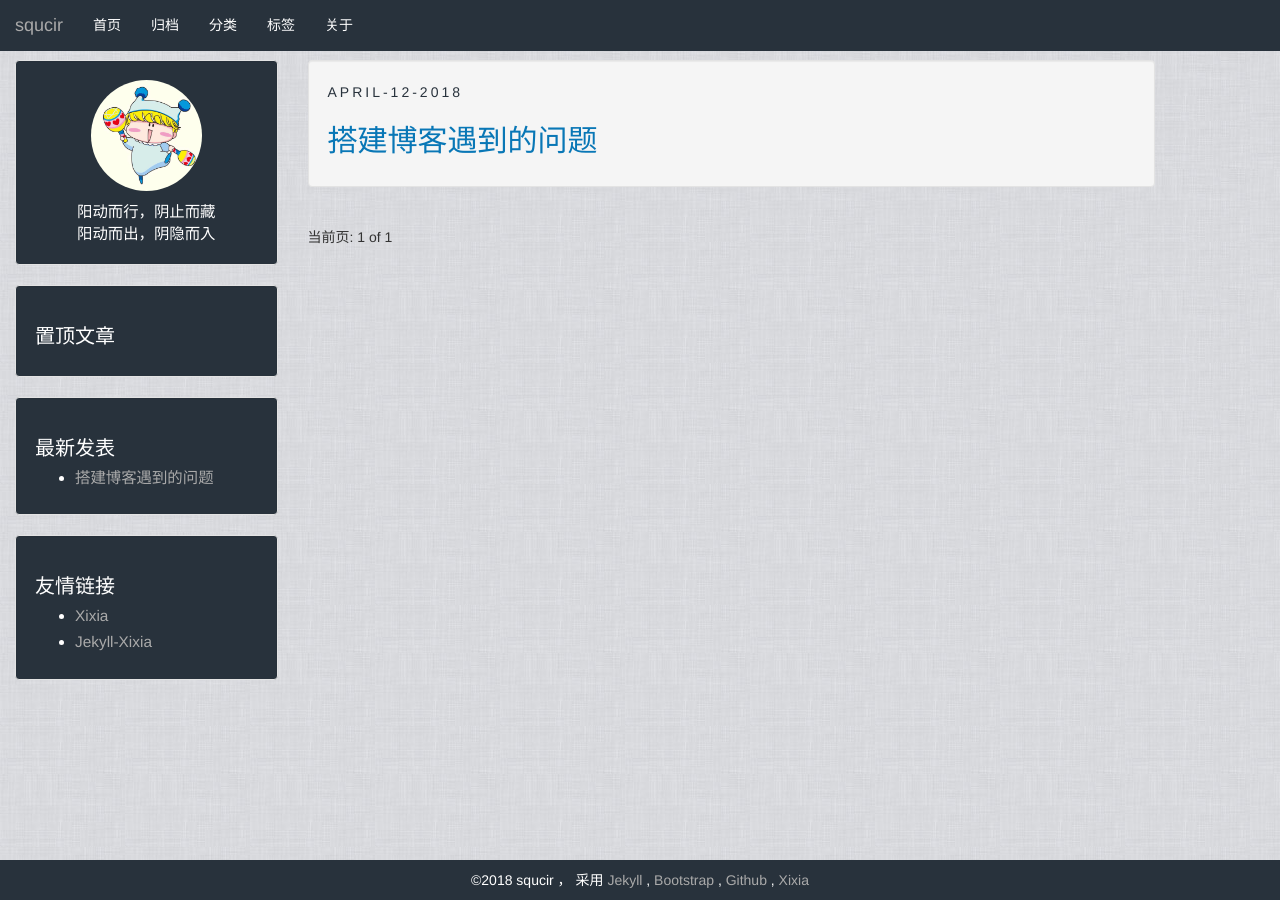
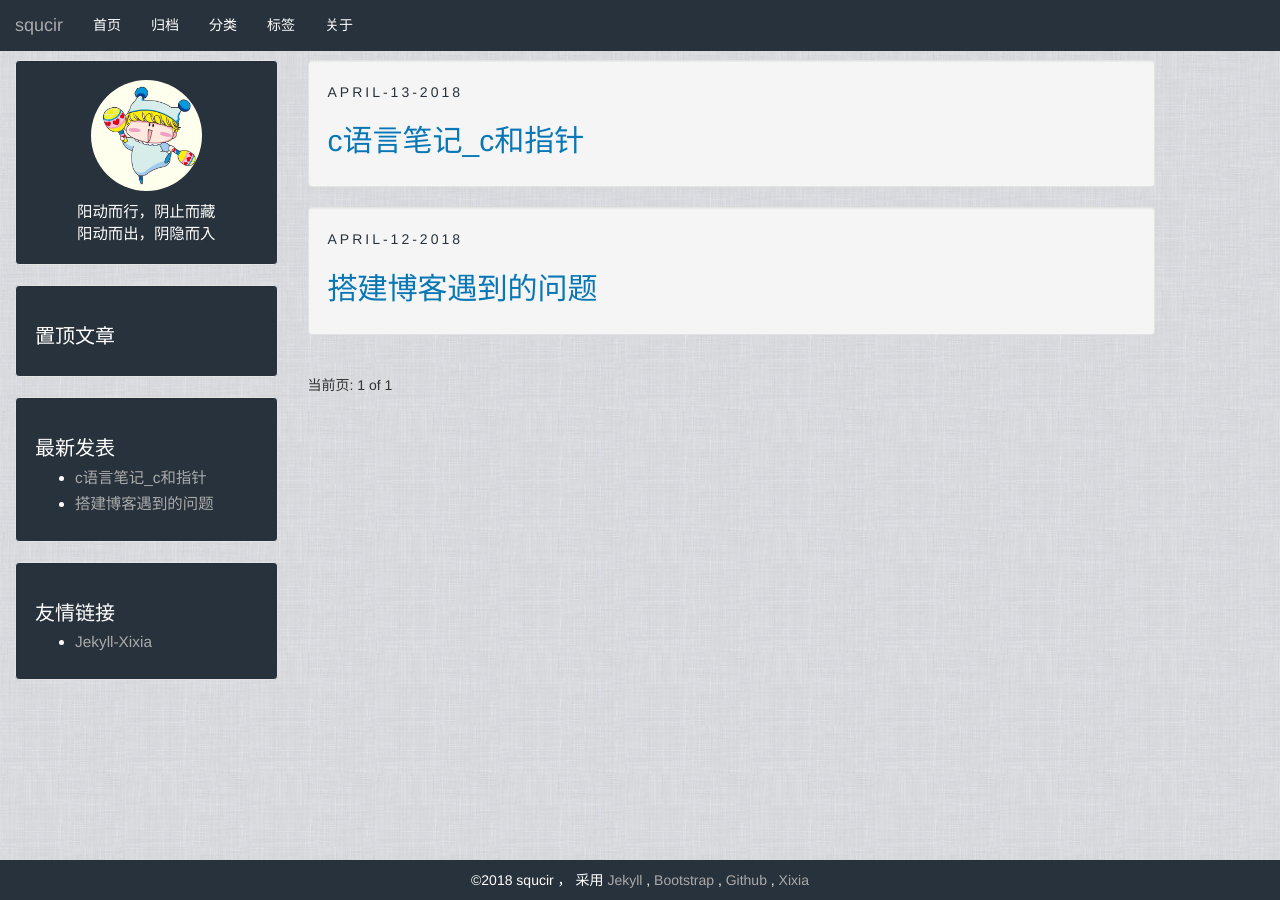
Before and after one commit to squcir/squcir.github.io, a Jekyll site: the page built from index.html, in a window 1280 px wide. Built offline with Jekyll 4.4.1, drawn with Linux system fonts in a browser that asks for light colours; the list of posts is cut into pages by our own code.

Commit message:
添加笔记及修改链接

```diff
--- a/_data/links.yml
+++ b/_data/links.yml
@@ -1,5 +1,2 @@
-- url: "http://xixia.info"
-  title: "Xixia"
-
 - url: "https://github.com/zxixia/jekyll-xixia"
   title: "Jekyll-Xixia"
--- /dev/null
+++ b/_posts/2018-04-13-c-page-2.markdown
@@ -0,0 +1,7 @@
+---
+layout: post
+title:  "c语言笔记_c和指针"
+date:   2018-04-13
+categories: c
+tags: c
+---
```
